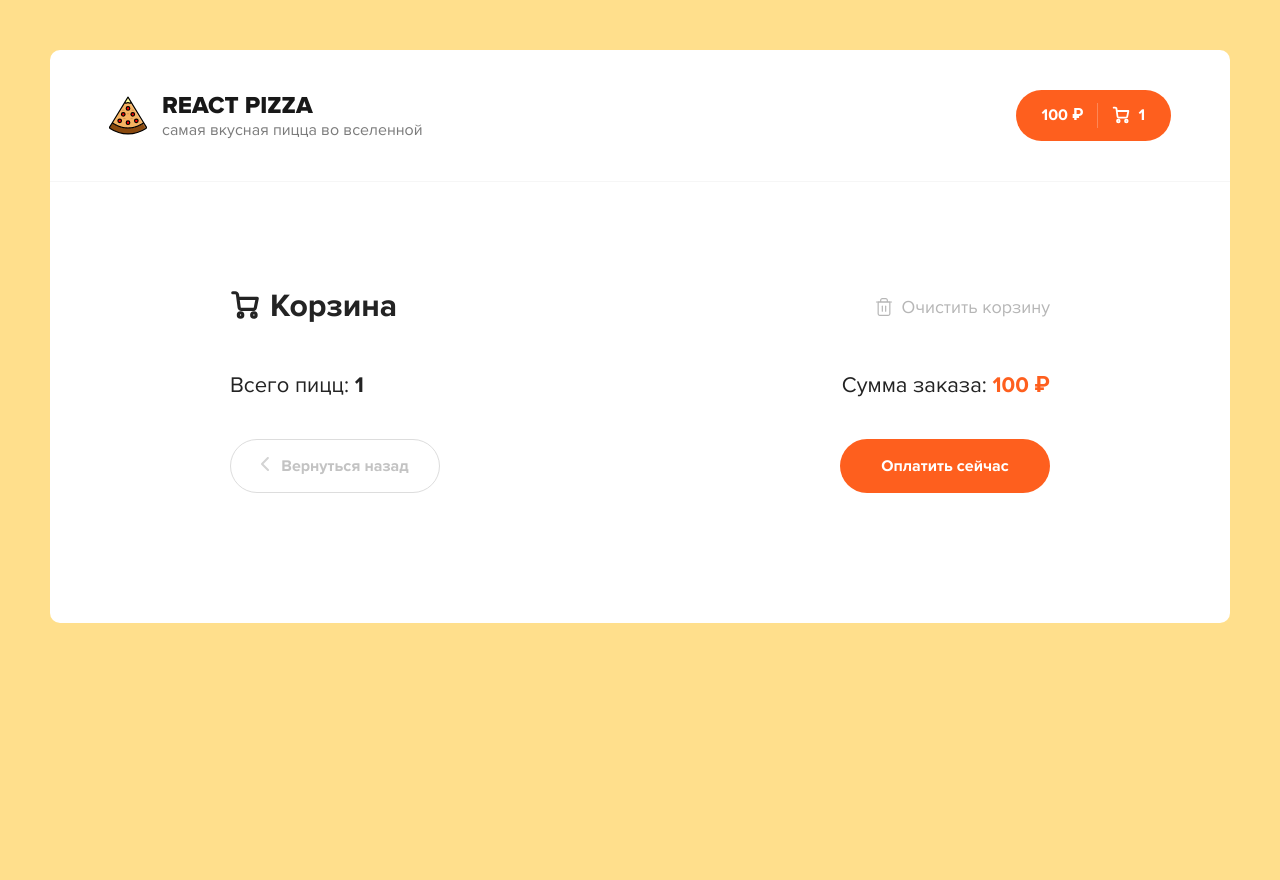
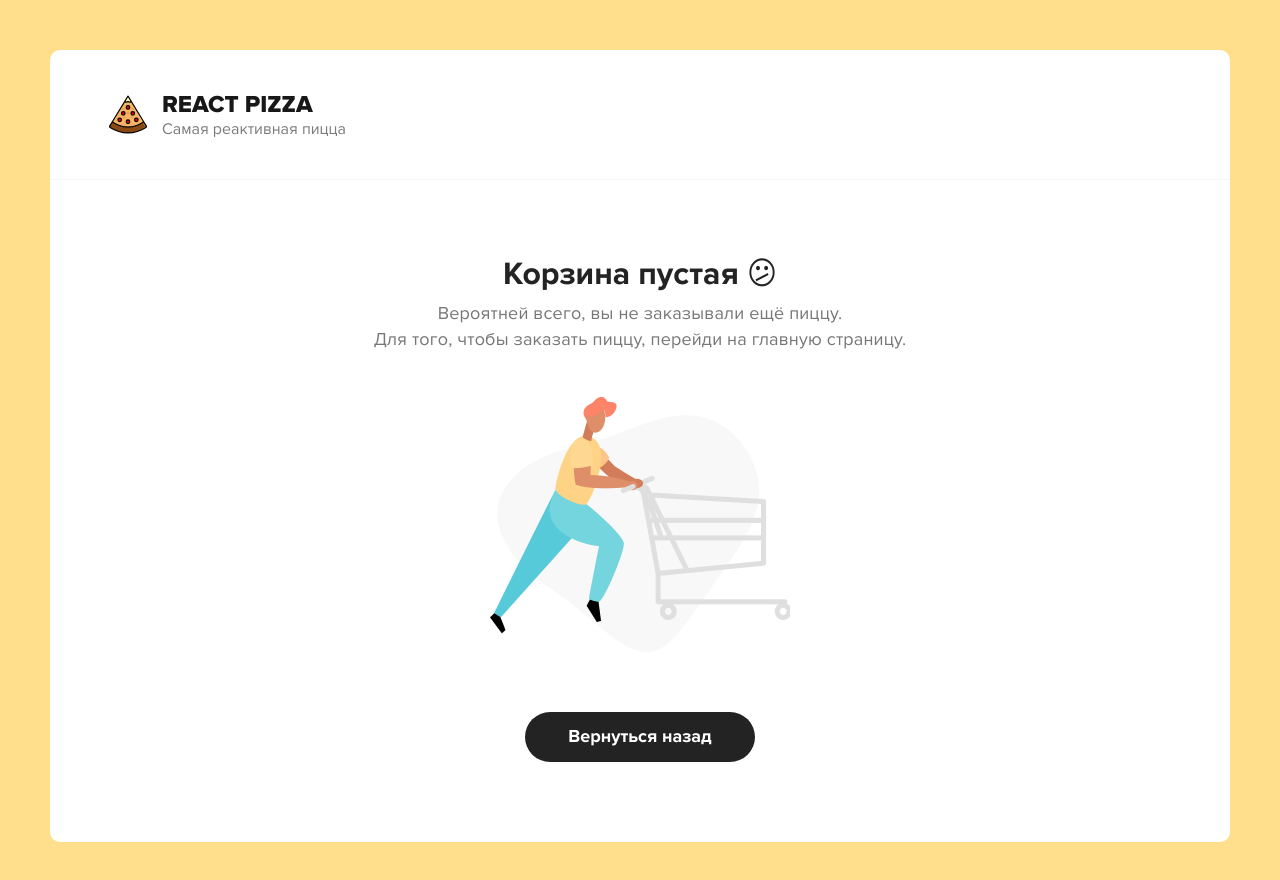
Before and after one commit to itacherSama/web-store-react-first, a React (Create React App) app: page /cart in a window 1280 px wide. Shown: the top 880 px of the page. Before the commit the page ends 800 px from the top, so only its background shows below. Built offline with nearby package versions, Linux system fonts and the light colour scheme.

Commit message:
change header, add empty cart

```diff
--- /dev/null
+++ b/src/components/CartEmpty.jsx
@@ -0,0 +1,28 @@
+import React from 'react';
+import {Link} from "react-router-dom";
+
+import emptyCartImg from '../assets/img/empty-cart.png';
+
+const CartEmpty = React.memo(() => {
+    return (
+        <div className="content">
+            <div className="container">
+                <div className="cart cart--empty">
+                    <h2>Корзина пустая <icon>😕</icon></h2>
+                    <p>
+                        Вероятней всего, вы не заказывали ещё пиццу.<br/>
+                        Для того, чтобы заказать пиццу, перейди на главную страницу.
+                    </p>
+                    <img src={emptyCartImg} alt="Empty cart"/>
+                    <button className="button button--black">
+                        <Link to={'/'}>
+                            <span>Вернуться назад</span>
+                        </Link>
+                    </button>
+                </div>
+            </div>
+        </div>
+    )
+});
+
+export default CartEmpty;
--- a/src/components/Header.jsx
+++ b/src/components/Header.jsx
@@ -1,23 +1,23 @@
-import logoSvg from "../assets/img/pizza-logo.svg";
 import React from "react";
-import Button from "./Button";
-import {Link} from "react-router-dom";
+import {Link, useLocation} from "react-router-dom";
 import {useSelector} from 'react-redux';
 
+import Button from "./Button";
+import logoSvg from "../assets/img/pizza-logo.svg";
+import {textForHeader} from "../utils/addInfo";
+
+
+
 const Header = React.memo(() => {
+        const {totalPrice, totalItems} = useSelector(({cartReducer}) => cartReducer);
+        let location = useLocation();
+        let [showHeaderCart, setShowHeaderCart] = React.useState(true);
 
-        const {totalPrice, totalItems} = useSelector(({cartReducer}) => cartReducer);
+        React.useEffect(() => {
+            setShowHeaderCart(location.pathname !== '/cart');
+        }, [location]);
 
-        return (
-            <div className="header">
-                <div className="container">
-                    <div className="header__logo">
-                        <img width="38" src={logoSvg} alt="Pizza logo"/>
-                        <div>
-                            <h1>React Pizza</h1>
-                            <p>самая вкусная пицца во вселенной</p>
-                        </div>
-                    </div>
+        const headerCart = (
             <div className="header__cart">
                 <Link to={'/cart'}>
                     <Button className="button--cart">
@@ -56,6 +56,21 @@ const Header = React.memo(() => {
                     </Button>
                 </Link>
             </div>
+        )
+
+        return (
+            <div className="header">
+                <div className="container">
+                    <div className="header__logo">
+                        <img width="38" src={logoSvg} alt="Pizza logo"/>
+                        <div>
+                            <h1>React Pizza</h1>
+                            <p>{showHeaderCart && textForHeader[0]}
+                                {!showHeaderCart && textForHeader[1]}
+                            </p>
+                        </div>
+                    </div>
+                    {showHeaderCart && headerCart}
                 </div>
             </div>
         )
--- a/src/components/index.js
+++ b/src/components/index.js
@@ -4,4 +4,5 @@ export {default as Categories} from './Categories';
 export {default as SortPopup} from './SortPopup';
 export {default as CartItem} from './CartItem';
 export {default as PizzaBlock} from './pizzaBlock/PizzaBlock';
-export {default as PizzaLoader} from './pizzaBlock/PizzaLoader'
+export {default as PizzaLoader} from './pizzaBlock/PizzaLoader';
+export {default as CartEmpty} from './CartEmpty';
--- a/src/pages/Cart.jsx
+++ b/src/pages/Cart.jsx
@@ -6,6 +6,7 @@ import {Button} from "../components";
 import CartItem from "../components/CartItem";
 import {clearCart, incrementItem, decrementItem, deleteItem} from "../redux/actions/cart";
 import {createArrayWithObjsByProperty} from './../utils/utils';
+import CartEmpty from "../components/CartEmpty";
 
 const Cart = React.memo((props) => {
 
@@ -30,6 +31,10 @@ const Cart = React.memo((props) => {
     }
 
     let arrayItems = createArrayWithObjsByProperty(items, 'item');
+
+    if (!arrayItems.length) {
+        return <CartEmpty />
+    }
 
     return (
         <div className="content">
--- a/src/redux/reducers/cart.js
+++ b/src/redux/reducers/cart.js
@@ -100,8 +100,8 @@ const pizzaaaa = {
 
 const initialState = {
     items: {},
-    totalPrice: 100,
-    totalItems: 1
+    totalPrice: 0,
+    totalItems: 0
 };
 
 const cartReducer = (state = initialState, action) => {
--- a/src/utils/addInfo.js
+++ b/src/utils/addInfo.js
@@ -21,3 +21,5 @@ export const sortNames = [
         order: 'desc'
     }
 ];
+
+export const textForHeader = ['самая вкусная пицца во вселенной', 'Самая реактивная пицца']
```
Lines whose indentation alone changed are shown as unchanged.
